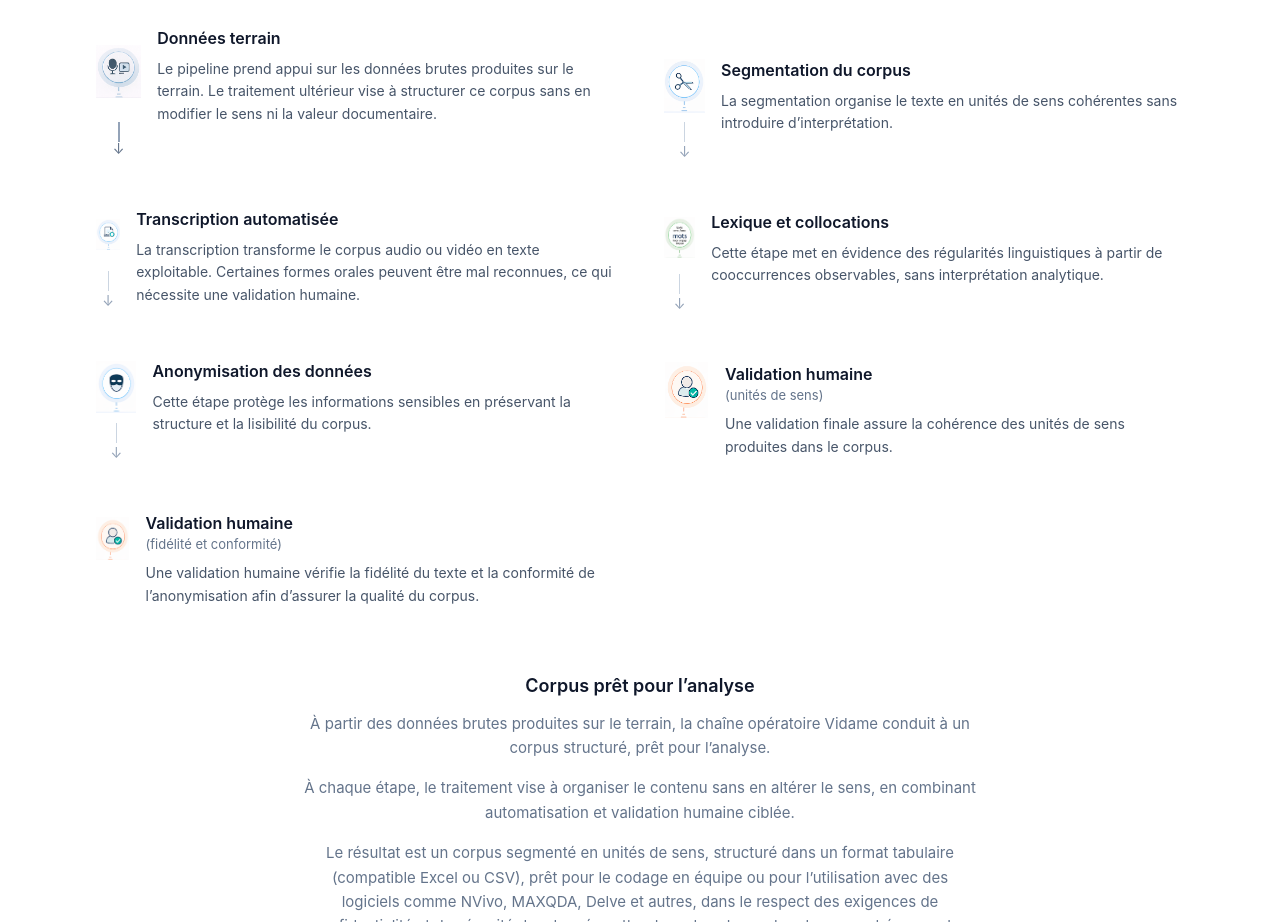
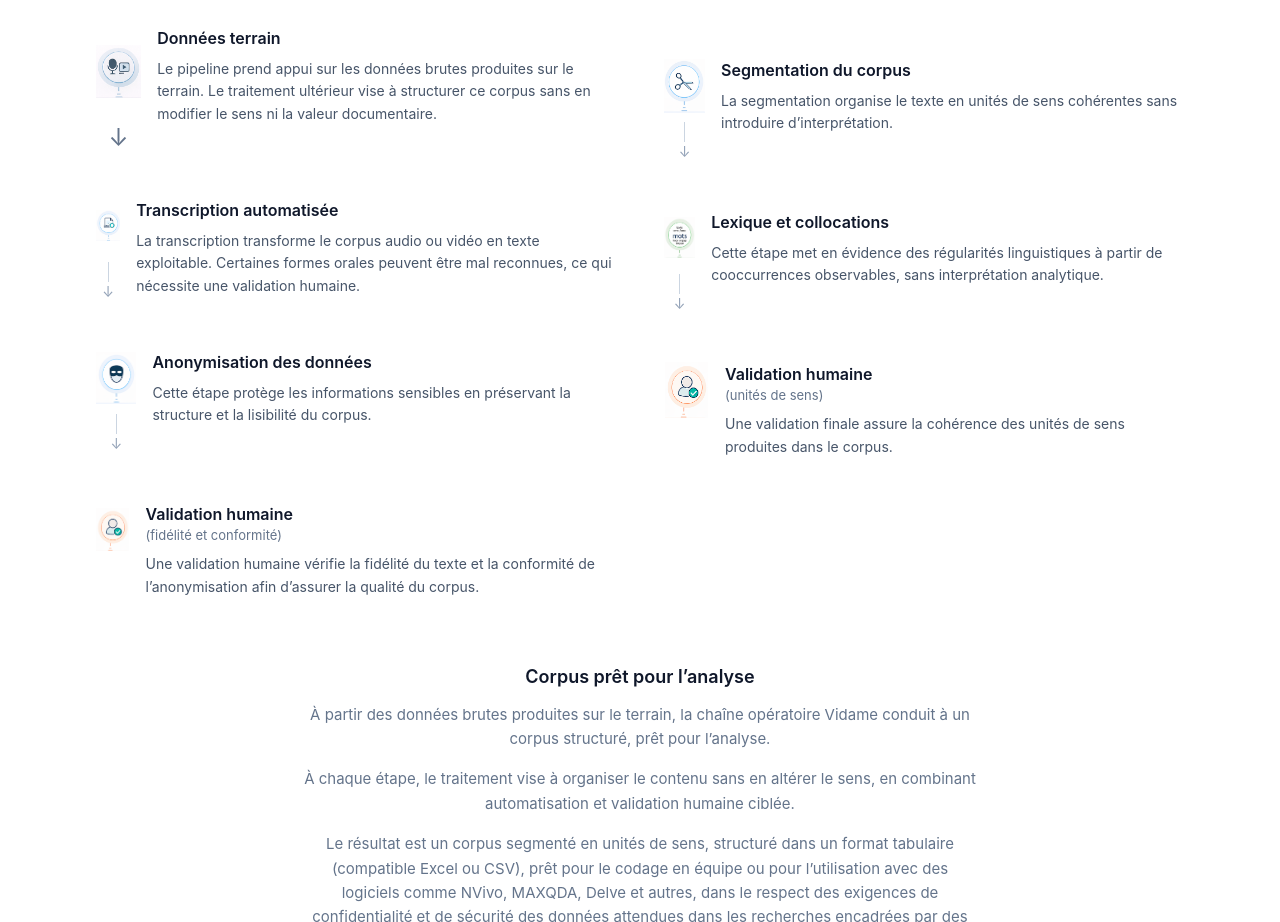
Before and after one commit to momopro21/vidame-recherche, a React (Vite) app: page / in a window 1280 px wide. Shown: the part 2060-2982 px from the top of the page. Built offline with nearby package versions, Linux system fonts and the light colour scheme; the HTML template or start-up script is replaced by a standard one.

Commit message:
Update App.tsx

```diff
--- a/src/App.tsx
+++ b/src/App.tsx
@@ -712,16 +712,13 @@ function Accueil({setPage,lang,}: {setPage: (page: string) => void;lang: "fr" |
     {/* ========================= */}
     <div className="space-y-12">
 
-     {/* 1 */}
+   {/* 1 */}
 <div className="flex items-start gap-4">
 
   <div className="flex w-28 flex-col items-center">
     <img src="/icons/icon-donnees.png" className="h-[92px] w-[92px] object-contain" />
 
-    <div className="mt-1 flex flex-col items-center leading-none">
-      <div className="h-5 w-[2px] bg-slate-400"></div>
-      <div className="text-slate-500 text-sm -mt-[3px]">↓</div>
-    </div>
+    <div className="mt-2 text-slate-500 text-2xl leading-none">↓</div>
   </div>
 
   <div>
@@ -732,7 +729,6 @@ function Accueil({setPage,lang,}: {setPage: (page: string) => void;lang: "fr" |
   </div>
 
 </div>
-
       {/* 2 */}
       <div className="flex items-start gap-4">
         <div className="flex w-14 flex-col items-center">
```
